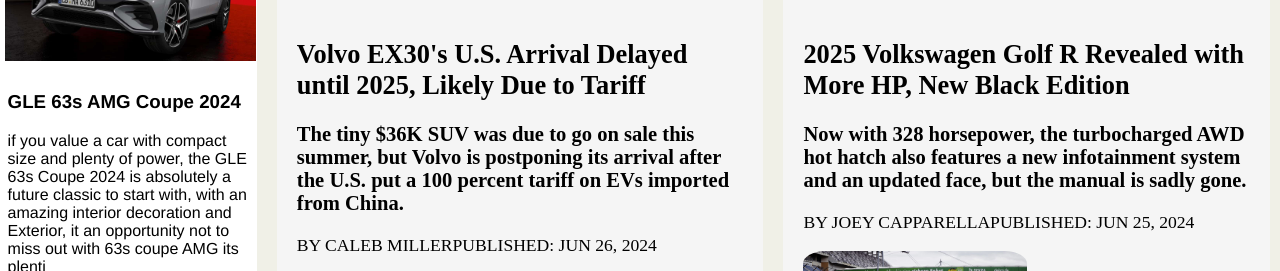
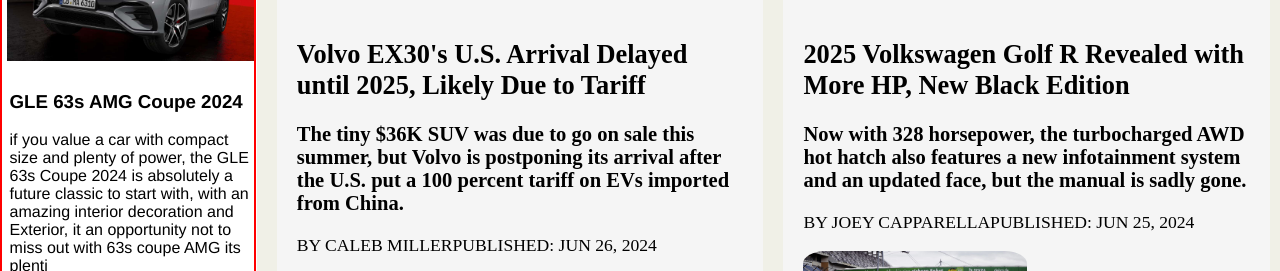
Before and after one commit to chivel1/COSTECH-frontend, a plain HTML site: page index.html in a window 1280 px wide. Shown: the part 1085-1356 px from the top of the page. Drawn offline with Linux system fonts and the light colour scheme.

Commit message:
all the bug has been fixed

```diff
--- a/style.css
+++ b/style.css
@@ -4,9 +4,6 @@
     width: 100vw;
 }
 
-html{
-    scroll-behavior: smooth;
-}
 #Auto_container{
     /* background-color: aqua; */
     position: relative;
@@ -124,6 +121,7 @@
     font-family: 'Franklin Gothic Medium', 'Arial Narrow', Arial, sans-serif;
     align-content: center;
     flex-direction: column;
+    border: 2px solid red;
     /* box-shadow: 0 5px 10px rgb(0, 0, 0, 0.5); */
 }
 .reporter{
@@ -185,6 +183,7 @@
     width: 400px;
     height: 200px;
 }
+
 .mediaPage{
     background-color: rgb(240, 240, 231);
     grid-row: span 1;
```
